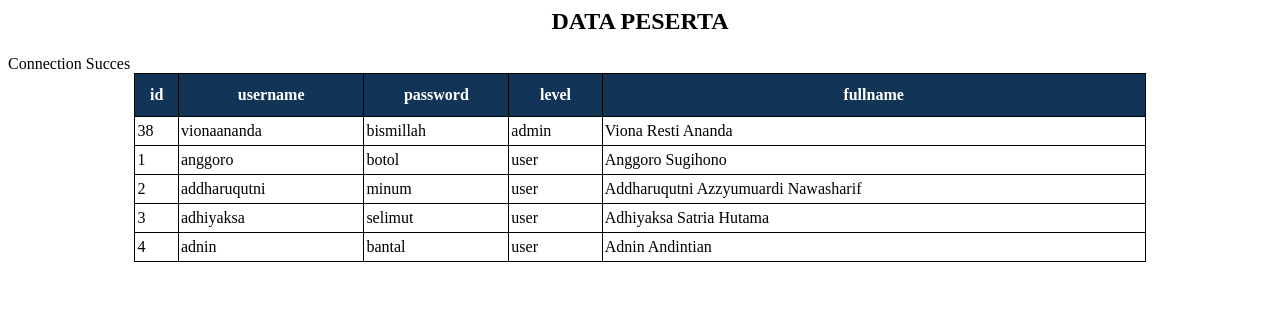
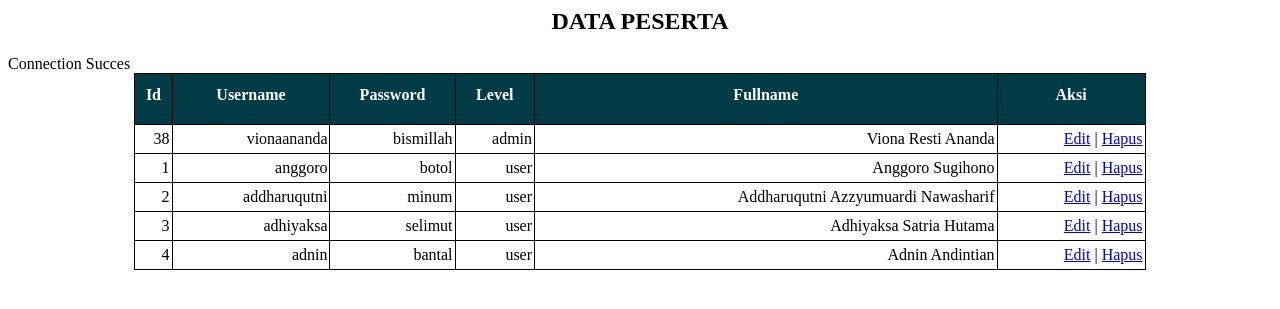
Before and after one commit to Viona38/PHPDatabase, a PHP site: page / in a window 1280 px wide. Shown: the top 309 px of the page. Run offline with PHP 8.4, Linux system fonts and the light colour scheme; data comes from the database, SQL or seed files in the repository.

Commit message:
first commit

```diff
--- a/index.php
+++ b/index.php
@@ -1,7 +1,31 @@
 <html>
 <head>
-  <title>Menampilkan data dari database ke dalam bentuk tabel</title>
-  <link rel="stylesheet" type="text/css" href="styles.css">
+  <title>Menampilkan Data Dari Database Ke Dalam Bentuk Tabel</title>
+  <style type="text/css">
+    table{
+    border-collapse: collapse;
+    width: 80%;
+    }
+    table th{
+      border: 1px solid #000;
+        padding: 2px;
+        padding-top: 12px;
+        padding-bottom: 12px;
+        text-align: left;
+        background-color: #003B46 ;
+        color: white;
+        text-align: center;
+    }
+    table td{
+      border: 1px solid #000;
+        padding: 2px;
+        padding-top: 5px;
+        padding-bottom: 5px;
+        text-align: left;
+        color: black;
+    }
+  </style>
+  <link rel="stylesheet" href="styles.css">
 </head>
 <body>
 
@@ -9,31 +33,38 @@
     <h2><center>DATA PESERTA</center></h2>
     <table class="tabel" align="center">
   <tr>
-    <th>id</th>
-    <th>username</th>
-    <th>password</th>
-    <th>level</th>
-    <th>fullname</th>
-  </tr>
-  </div>
+    <th>Id</th>
+    <th>Username</th>
+    <th>Password</th>
+    <th>Level</th>
+    <th>Fullname</th>
+    <th>Aksi</th>
+  </tr></div>
   <?php
-  // 1. Lakukan include koneksi.php untuk membuat koneksi
+  //  1. Lakukan include koneksi.php untuk membuat koneksi
   include('koneksi.php');
+
   // 2. Buat perintah SQL untuk menampilkan data
   $sql_tampil ="SELECT * FROM user";
+
   // 3. Jalankan perintah diatas dengan fungsi mysqli_query
   $peserta=mysqli_query($conn,$sql_tampil);
+
   // 4. Lakukan fetch dengan result type MYSQL_ASSOC
+
   while($baris_data=mysqli_fetch_array($peserta,MYSQLI_ASSOC)){
-    echo'
+    ?>
+    <tr>
+      <td><?php echo $baris_data['id']; ?></td>
+      <td><?php echo $baris_data['username']; ?></td>
+      <td><?php echo $baris_data['password']; ?></td>
+      <td><?php echo $baris_data['level']; ?></td>
+      <td><?php echo $baris_data['fullname']; ?></td>
+      <td>
+      <a class="edit" href="edit.php?id=<?php echo $baris_data['id']; ?>">Edit</a> |
+      <a class="hapus" href="delete.php?id=<?php echo $baris_data['id']; ?>">Hapus</a>
+      </td>
     </tr>
-      <td>'.$baris_data['id'].'</td>
-      <td>'.$baris_data['username'].'</td>
-      <td>'.$baris_data['password'].'</td>
-      <td>'.$baris_data['level'].'</td>
-      <td>'.$baris_data['fullname'].'</td>
-    </tr>';
-  }
-  ?>
+<?php } ?>
 </body>
 </html>
--- a/styles.css
+++ b/styles.css
@@ -6,9 +6,9 @@ table th{
   border: 1px solid #000;
     padding: 2px;
     padding-top: 12px;
-    padding-bottom: 12px;
+    padding-bottom: 20px;
     text-align: left;
-    background-color: #123456 ;
+    background-color: #003B46 ;
     color: white;
     text-align: center;
 }
@@ -17,6 +17,6 @@ table td{
     padding: 2px;
     padding-top: 5px;
     padding-bottom: 5px;
-    text-align: left;
+    text-align: right;
     color: black;
 }
```
Also changed, not shown: delete.php (added, +14 -0 lines), edit-aksi.php (added, +19 -0 lines), edit.php (added, +49 -0 lines).
